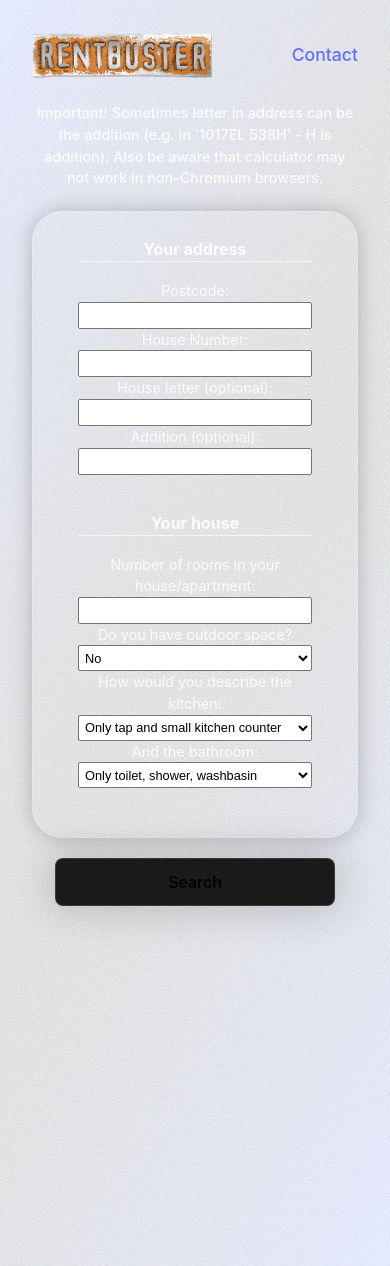
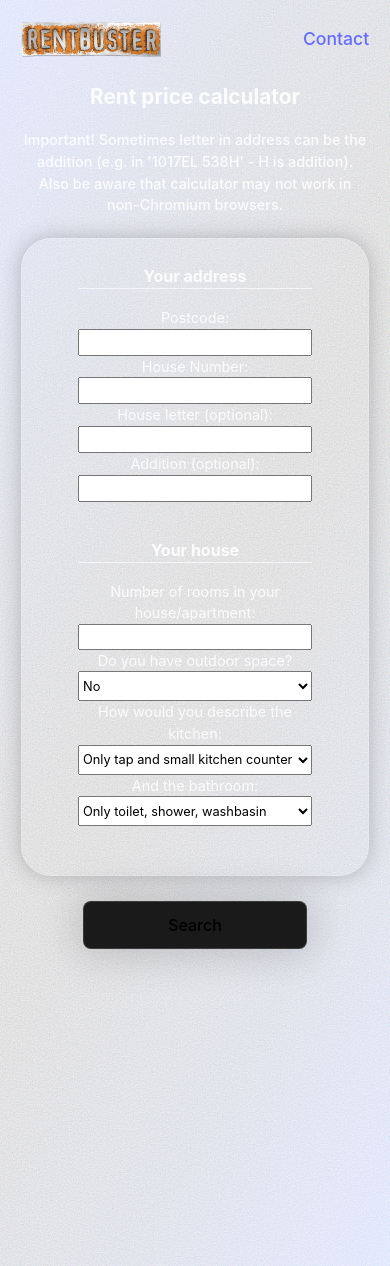
Before and after one commit to lifeconsciousness/rent-calculator-nodejs, a website built with Vite: page frontend/index.html in a window 390 px wide. Built offline with nearby package versions, Linux system fonts and the light colour scheme; a web font is replaced by a local one.

Commit message:
minor styling adjustments

```diff
--- a/backend/server.js
+++ b/backend/server.js
@@ -170,7 +170,7 @@ app.post('/api/search', async (req, res) => {
     })
     .catch((error) => {
       const errMessage =
-        'Error. Check if your address is correct <br/> If you still get the same error, try reloading the page/closing and opening your browser.'
+        'Error. Check if your address is correct <br/> If you still get the same error, try reloading the page/closing and opening your browser. <br/> If none of these methods work, try using our calculator spreadsheet: *INSERT LINK WITH ANCHOR TAG HERE*'
       res.json({ errMessage })
     })
 })
--- a/frontend/css/_form-loader.scss
+++ b/frontend/css/_form-loader.scss
@@ -2,7 +2,7 @@
 //loader animation
 
 .loader {
-  opacity: 0;
+  // opacity: 0;
 }
 
 .balls {
--- a/frontend/css/_form.scss
+++ b/frontend/css/_form.scss
@@ -16,6 +16,7 @@
 
   @media (max-width: 789px) {
     transform: translateY(0);
+    margin-bottom: 10px;
   }
 }
 .inputs-container:hover {
@@ -35,17 +36,26 @@
   .inputs-title {
     border-bottom: #f5f5f8 1px solid;
     margin-bottom: 18px;
+    margin-top: 1em;
+  }
+
+  input {
+    padding-left: 4px;
   }
 
   input,
   select {
     font-size: 110%;
+    font-family: inherit;
   }
   select {
-    height: 26px;
-    padding: 2px;
+    height: 30px;
     width: 100%;
     font-size: 1rem;
+  }
+
+  #number-of-rooms {
+    font-size: 100%;
   }
 
   @media (max-width: 789px) {
--- a/frontend/css/_navbar.scss
+++ b/frontend/css/_navbar.scss
@@ -9,7 +9,10 @@ nav {
   display: flex;
   align-items: center;
   justify-content: space-between;
-  margin-bottom: 0.7em;
+  margin-bottom: 1.2em;
+  //   padding: 0 0.5em;
+  //   padding-bottom: 0.7em;
+  //   border-bottom: 2px solid rgba(255, 255, 255, 0.233);
 }
 
 h1 {
@@ -19,16 +22,44 @@ h1 {
   margin-top: 0;
   margin-bottom: 0;
   flex-basis: 100%;
+  margin-top: 6px;
+  font-family: 'Castoro Titling', cursive;
+  font-family: 'Prompt', sans-serif;
+  //   font-family: 'Bree Serif', serif;
+  //   font-family: 'Secular One', sans-serif;
 
   transform: translateX(-43px);
+
+  width: 100%;
 }
 
-@media (max-width: 800px) {
+.title-small {
+  display: none;
+  font-size: clamp(1.3rem, 0.8rem + 1.4vw, 2.4rem);
+}
+
+@media (max-width: 910px) {
+  h1 {
+    transform: translateX(-40px);
+  }
+  .rentbuster-logo {
+    width: 140px;
+  }
+}
+@media (max-width: 790px) {
   h1 {
     display: none;
   }
+  .title-small {
+    display: block;
+  }
   nav {
     margin-bottom: 1.5em;
+  }
+}
+@media (max-width: 335px) {
+  .rentbuster-logo {
+    width: 120px;
   }
 }
 
--- a/frontend/css/_submit-btn.scss
+++ b/frontend/css/_submit-btn.scss
@@ -8,9 +8,11 @@
   box-shadow: 0 0 40px 5px rgba(0, 0, 0, 0.178);
 
   overflow: hidden;
+  width: 100%;
+  max-width: 14em;
 
-  margin-top: 20px;
-  padding: 0.8em 7em;
+  margin-top: 15px;
+  padding: 0.8em 0;
   border: 1px solid rgba(255, 255, 255, 0.14);
   transition: 0.6s all;
 
@@ -29,6 +31,7 @@ $line-color: #8aacf771;
   // box-shadow: 0 0 50px rgba(220, 220, 224, 0.295);
   // box-shadow: 0 0 200px #3b79ffdc;
   box-shadow: 0 0 200px rgba(0, 47, 255, 0.473);
+  box-shadow: 0 0 200px rgba(0, 47, 255, 0.8);
   transition: 0.6s all;
 }
 .submit-btn:hover span {
--- a/frontend/index.html
+++ b/frontend/index.html
@@ -5,9 +5,9 @@
     <meta name="viewport" content="width=device-width, initial-scale=1.0" />
     <title>Rent calculator from RentBuster</title>
     <meta
-    name="keywords"
-    content="huur Nederland, rent price, calculate rent, rent calculator, rent, huurprijs, rekenen, huurprijs rekenen"
-  />
+      name="keywords"
+      content="huur Nederland, rent price, calculate rent, rent calculator, rent, huurprijs, rekenen, huurprijs rekenen"
+    />
   </head>
   <body>
     <div id="app">
@@ -16,7 +16,9 @@
         <h1>Rent price calculator</h1>
         <a href="mailto:info@rentbuster.nl" class="contact-navbar">Contact</a>
       </nav>
+
       <div>
+        <h2 class="title-small">Rent price calculator</h2>
         <h3>
           Important! Sometimes letter in address can be the addition (e.g. in '1017EL 538H' - H is addition). Also be
           aware that calculator may not work in non-Chromium browsers.
@@ -82,8 +84,7 @@
         </div>
       </form>
 
-    <!--
-      <h2 class="display">
+      <!-- <h2 class="display">
         <div class="loader">
           <p class="loading-message">Please wait. Fetching data can take up to 30 seconds. <br /></p>
           <div class="balls">
--- a/frontend/style.scss
+++ b/frontend/style.scss
@@ -1,20 +1,21 @@
+@import url('https://fonts.googleapis.com/css2?family=Bree+Serif&display=swap');
+@import url('https://fonts.googleapis.com/css2?family=Prompt:wght@500&display=swap');
+@import url('https://fonts.googleapis.com/css2?family=Secular+One&display=swap');
+@import url('https://fonts.googleapis.com/css2?family=Castoro+Titling&display=swap');
+
+@import './css/form';
+@import './css/form-loader';
+@import './css/submit-btn';
+@import './css/navbar';
+
 :root {
   font-family: Inter, system-ui, Avenir, Helvetica, Arial, sans-serif;
-  // font-family: Inter, sans-serif;
+
   line-height: 1.5;
   font-weight: 400;
 
   color-scheme: light dark;
   color: rgba(255, 255, 255, 0.87);
-  // background-color: #242424;
-  // background: linear-gradient(50deg, white, black 80%, white 50%);
-  // background: rgb(137, 143, 140);
-  // background: linear-gradient(132deg, rgb(197, 199, 198) -200%, rgba(21, 5, 7, 1) 57%, rgba(137, 143, 140, 1) 300%);
-  // background: linear-gradient(138deg, rgb(185, 187, 186) -160%, rgb(14, 12, 12) 57%, rgb(136, 138, 137) 300%);
-  // background: linear-gradient(138deg, rgb(185, 187, 186) -160%, #242424 57%, rgb(136, 138, 137) 300%);
-  // background: linear-gradient(90deg, #c7c5f4, #776bcc);
-  // background: linear-gradient(130deg, #1c1b22, #5959d1 200%);
-  // background: linear-gradient(130deg, #1c1b22, rgba(0, 47, 255, 0.418) 200%);
 
   font-synthesis: none;
   text-rendering: optimizeLegibility;
@@ -26,49 +27,14 @@
   --main-blue-transparent: rgba(0, 47, 255, 0.247);
 }
 
-a {
-  font-weight: 500;
-  color: #646cff;
-  text-decoration: inherit;
-}
-a:hover {
-  color: #535bf2;
-}
-
 body {
   margin: 0;
   overflow-x: hidden;
 }
 
-// body::before,
-// body::after {
-//   position: absolute;
-//   left: 0;
-//   top: 0;
-//   content: '';
-//   width: 100%;
-//   height: 100%;
-//   // min-height: 180vh;
-
-//   z-index: -1;
-
-//   opacity: 17%;
-//   opacity: 24%;
-// }
-
-// body::before {
-//   background: #0a0a0a;
-//   background: linear-gradient(to right, #171618, #3b79ff);
-//   background: linear-gradient(150deg, #3b79ff, #171618, #3b79ff);
-//   background: linear-gradient(120deg, #3b79ff, #171618, #3b79ff);
-
-//   filter: url(#noiseFilter);
-// }
-
-@import './css/form';
-@import './css/form-loader';
-@import './css/submit-btn';
-@import './css/navbar';
+::-webkit-scrollbar-thumb {
+  background: #c52626;
+}
 
 #app {
   margin: 0 auto;
@@ -76,6 +42,7 @@ body {
   min-height: 100svh;
   gap: 1em;
   padding: 2em;
+  padding-top: 1.5em;
 
   display: flex;
   flex-direction: column;
@@ -100,11 +67,12 @@ body {
   #app {
     display: block;
     min-height: 110svh;
+    padding: 1.3em;
   }
 }
 @media (max-width: 383px) {
   #app {
-    padding: 2em 1em;
+    // padding: 1em;
     min-height: 120svh;
   }
   #app::before,
@@ -133,12 +101,19 @@ button {
   cursor: pointer;
   transition: border-color 0.25s;
 }
-// button:hover {
-//   border-color: #646cff;
-// }
+
 button:focus,
 button:focus-visible {
   outline: 4px auto -webkit-focus-ring-color;
+}
+
+a {
+  font-weight: 500;
+  color: #646cff;
+  text-decoration: inherit;
+}
+a:hover {
+  color: #535bf2;
 }
 
 // @media (prefers-color-scheme: light) {
```
